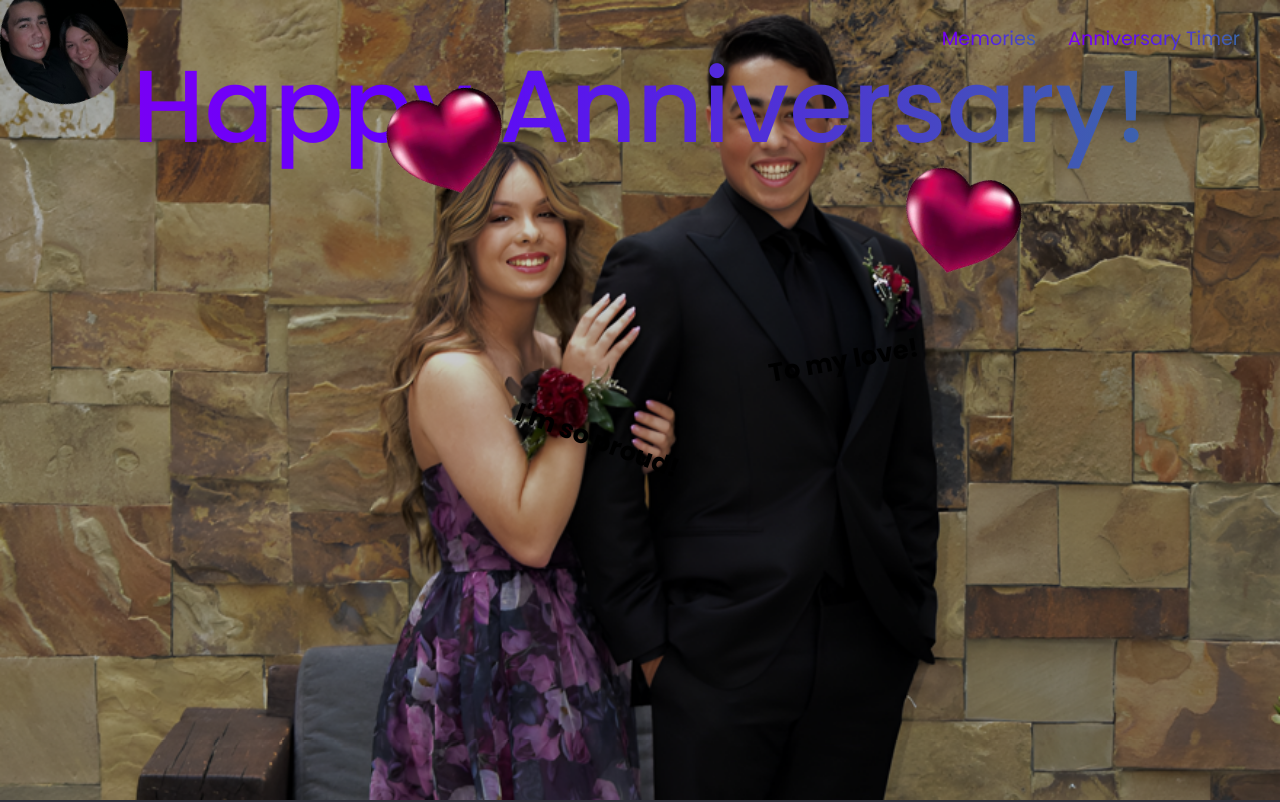
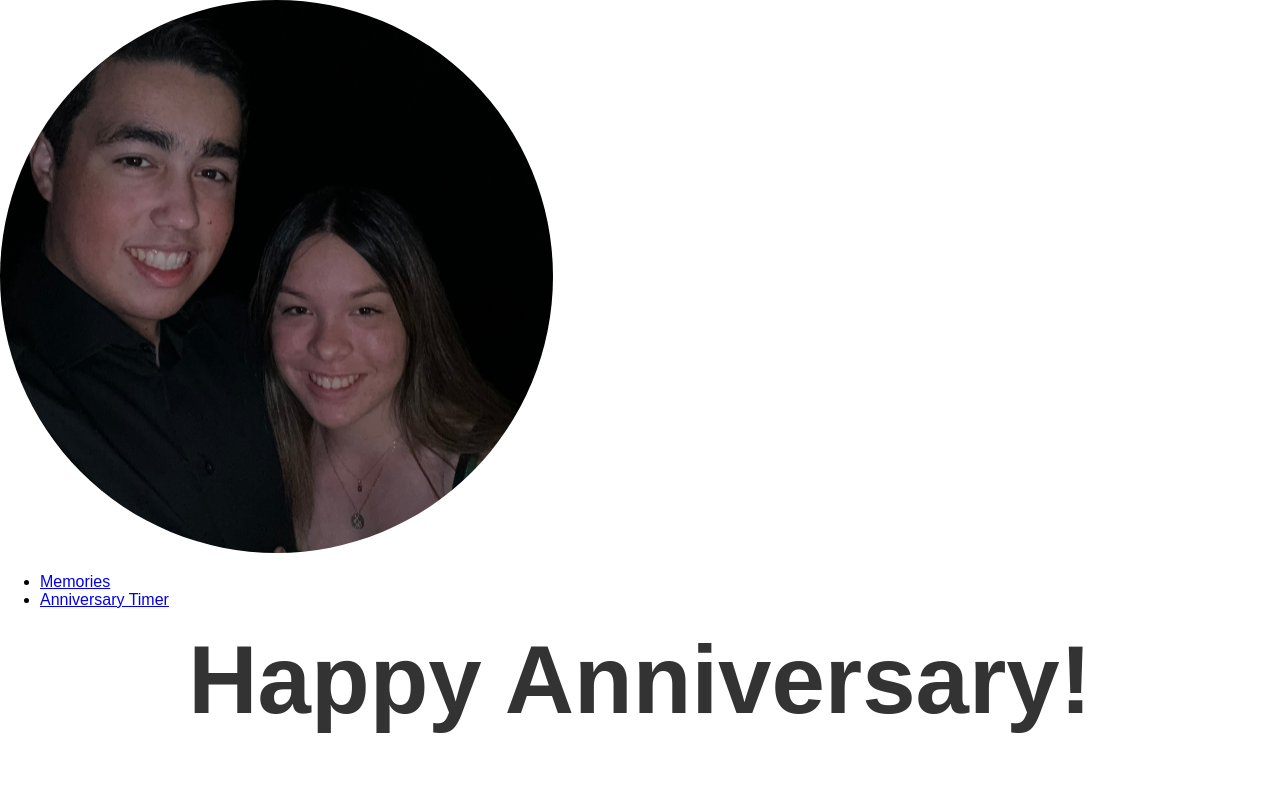
Before and after one commit to ChristopherBeatificato/Anniversary-Website, a plain HTML site: page index.html in a window 1280 px wide. Shown: the top 802 px of the page. Drawn offline with Linux system fonts and the light colour scheme.

Commit message:
Update styles.css

```diff
--- a/styles.css
+++ b/styles.css
@@ -1,130 +1,28 @@
-@import url('https://fonts.googleapis.com/css?family=Poppins:400,500,700');
-*,
-*,
-::before,
-*::after {
-    box-sizing: border-box;
+body {
+    font-family: Arial, sans-serif;
+    background-color: #ffffff;
+    margin: 0;
+    padding: 0;
 }
 
-.full-height-grow {
-    display:flex;
-    flex-direction: column;
+h1 {
+    color: #333;
+    text-align: center;
+    font-size: 6rem;
+    margin-top: 1rem;
 }
 
-.anniversary-logo img {
-    position: absolute; /* Position relative to the parent container */
-    top: 5%; /* Adjust the vertical position */
-    left: 5%; /* Adjust the horizontal position */
-    width: 10%; /* Adjust the size dynamically */
-    transform: translate(-50%, -50%) rotate(-20deg); /* Center and rotate */
+p {
+    color: #555;
+    font-size: 1rem;
+    text-align: center;
 }
 
-body {
-    padding: 0;
-    margin: 0;
-    background-color: #2F303A;
-    font-family: Poppins, sans-serif;
-    font-size: 1.2rem;
-    min-height: 100vh;
+.heart-image {
+    display: block;
+    margin: 0rem; /* Center the image */
+    width: 20%; /* Adjust size relative to the viewport */
+    max-width: 5rem; /* Set a maximum size */
+    height: auto; /* Maintain aspect ratio */
+    transform: translate(50%, 50%); /* Center the image vertically and horizontally */
 }
-
-.main-nav ul {
-    display: flex; /*Display is flexable across different resolutions*/
-    justify-content: flex-end;
-    margin: 0;
-    padding: 1.5rem;
-    list-style: none;
-}
-
-.main-nav a {
-    color: transparent; /* Makes the text transparent so the gradient shows */
-    background-image: linear-gradient(to right, #ff00b3, #6200ff, #00ff2a); /* Initial gradient colors */
-    background-clip: text; /* Clips the gradient to the text */
-    -webkit-background-clip: text; /* Ensures compatibility with WebKit browsers */
-    text-decoration: none; /* No underline */
-    padding: 1rem; /* Space between elements */
-    font-size: 1.5vw; /* Scales dynamically with the viewport width */
-    animation: gradiant-animation 8s infinite; /* Applies the animation */
-    background-size: 300%; /* Makes the gradient larger for smooth movement */
-}
-
-.main-nav a:hover {
-    color: #0cb4e7; /* Adds a different color when hovering over the link */
-}
-
-.main-header {
-    display: flex;
-    justify-content: space-between;
-    align-items: flex-start;
-}
-
-.backgrounder-image {
-    position: fixed; /* Keeps the background fixed while scrolling */
-    top: 0;
-    left: 0;
-    width: 100%;
-    height: 100%;
-    background-image: url('images/backgrounders.png'); /* Path to your image */
-    background-size: cover; /* Ensures the image covers the container */
-    background-repeat: no-repeat; /* Prevents tiling */
-    background-position: center top; /* Focuses on the top of the image */
-    z-index: -1; /* Places it behind other elements */
-}
-
-.title {
-    color: transparent; /* Makes the text transparent so the gradient shows */
-    background-image: linear-gradient(to right, #ff00b3, #6200ff, #00ff2a); /* Initial gradient colors */
-    background-clip: text; /* Clips the gradient to the text */
-    -webkit-background-clip: text; /* Ensures compatibility with WebKit browsers */
-    font-size: 8vw; /* Scales dynamically with the viewport width */
-    text-align: center;
-    margin-top: -3rem;
-    font-weight: 500;
-    animation: gradiant-animation 8s infinite; /* Applies the animation */
-    background-size: 300%; /* Makes the gradient larger for smooth movement */
-}
-
-.heart1-image {
-    position: absolute;
-    top: 20%; /* Position relative to the viewport height */
-    left: 70%; /* Position relative to the viewport width */
-    width: 10vw; /* Scales dynamically with the viewport width */
-    transform: rotate(15deg);
-}
-
-.heart2-image {
-    position: absolute;
-    top: 10%;
-    left: 30%;
-    width: 10vw;
-    transform: rotate(-15deg);
-}
-
-.message1 {
-    position: absolute;
-    top: 40%;
-    left: 60%;
-    transform: rotate(-10deg);
-    font-size: 2vw; /* Scales dynamically with the viewport width */
-}
-
-.message2 {
-    position: absolute;
-    top: 50%;
-    left: 40%;
-    transform: rotate(20deg);
-    font-size: 2vw;
-}
-
-@keyframes gradiant-animation
- {
-        0% {
-            background-position: 0% 50%; /* Start position */
-        }
-        50% {
-            background-position: 100% 50%; /* Middle position */
-        }
-        100% {
-            background-position: 0% 50%; /* End position (loops back) */
-        }
-    }
```
